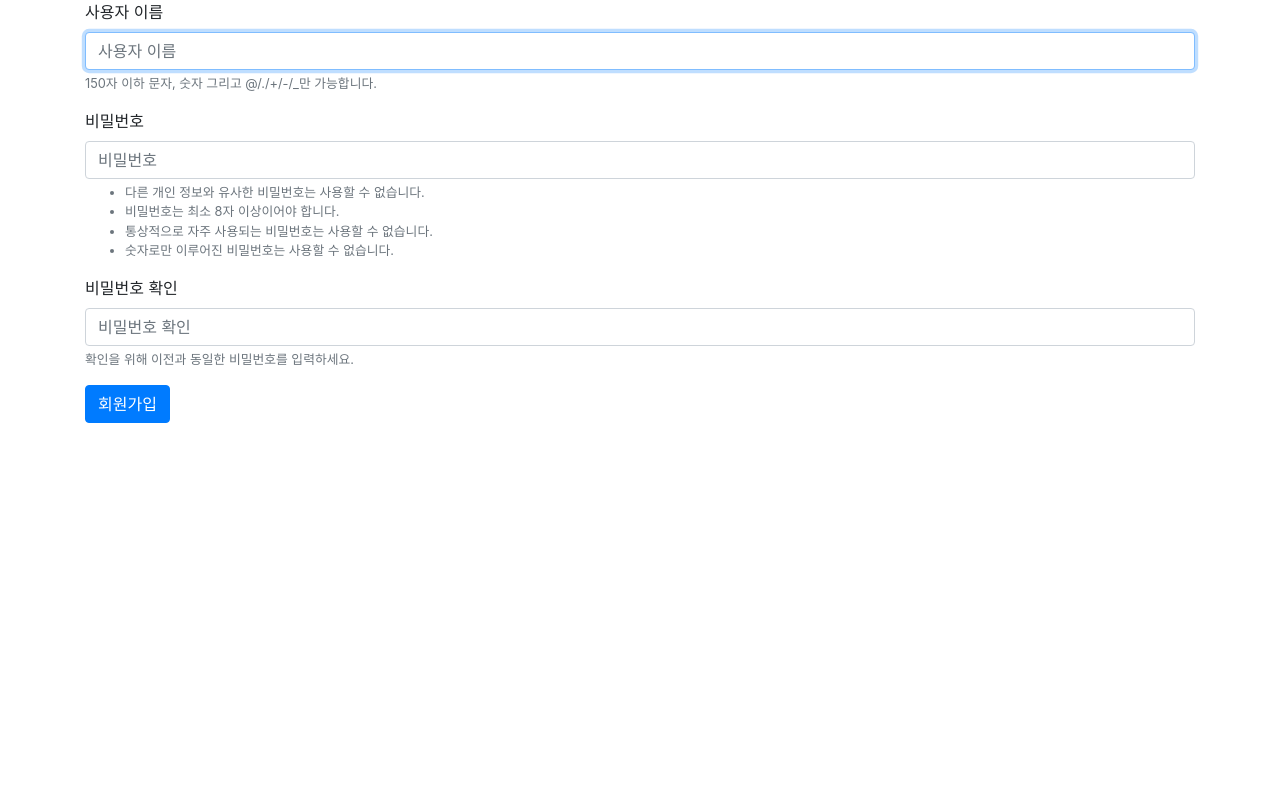
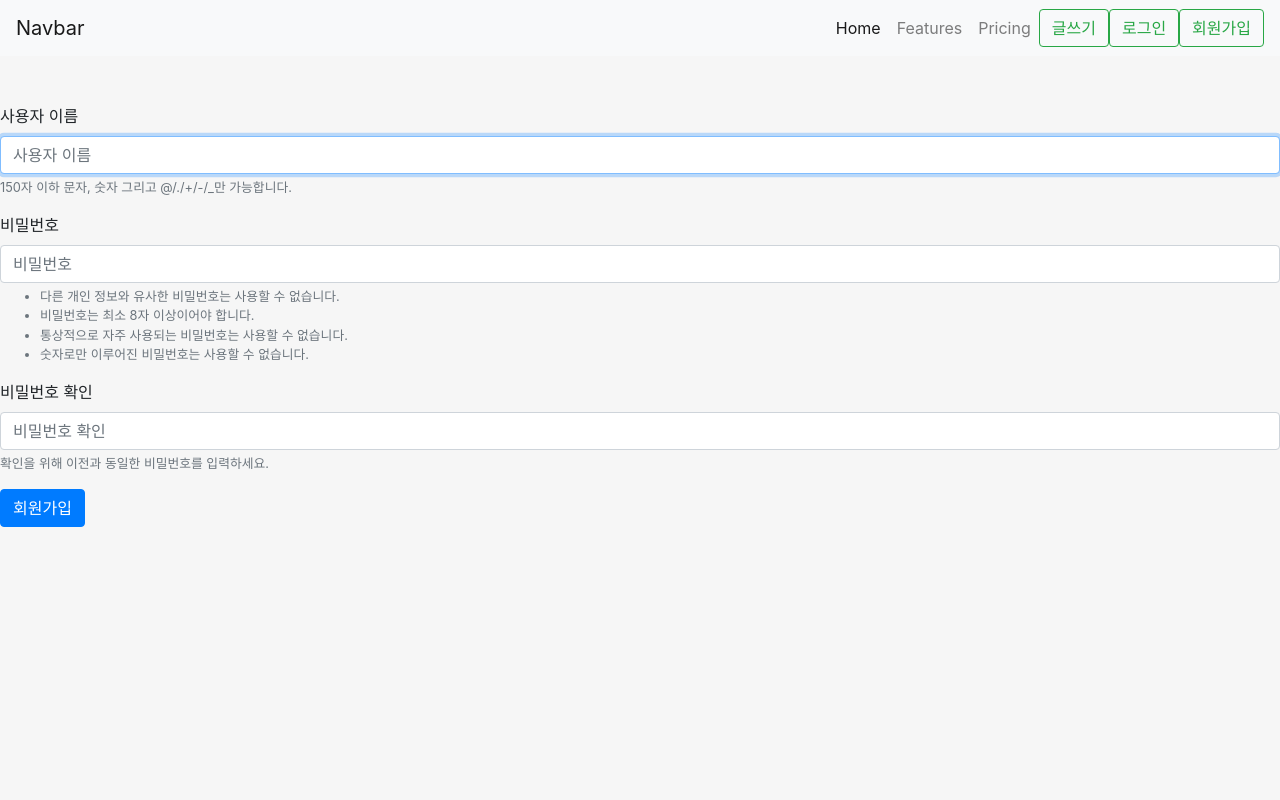
Before and after one commit to naye0ng/-Personal-or-Group-Notes-App, a Django app: page /accounts/signup/ in a window 1280 px wide. Run offline with Django 3.2, Linux system fonts and the light colour scheme; some libraries are stand-ins or nearby versions.

Commit message:
정적 파일 추가 및 navbar 생성

```diff
--- /dev/null
+++ b/static/css/style.css
@@ -0,0 +1,31 @@
+html, body {
+    height: 100vh;
+    background-color: #f6f6f6!important;
+}
+.card {
+    background-color: white;
+    box-shadow: 0 6px 15px rgba(36,37,38,0.08);
+    border-radius: 16px;
+    transition: box-shadow 0.25s ease, transform 0.25s ease;
+}
+
+.card:hover {
+    box-shadow: 5px 12px 20px rgba(36,37,38,0.13);
+}
+
+.preview-card{
+    width: 350px;
+    height: 420px;
+    margin-right: 30px;
+    margin-bottom: 50px;
+}
+
+@media screen and (max-width: 1170px) {
+    .preview-card{
+        width: 100%;
+    }
+}
+
+.h-fix{
+    height : calc(100vh - 56px - 5vh);
+}
--- a/templates/base.html
+++ b/templates/base.html
@@ -1,5 +1,5 @@
 <!DOCTYPE html>
-<html lang="en">
+<html lang="ko">
 <head>
     <meta charset="UTF-8">
     <meta name="viewport" content="width=device-width, initial-scale=1.0">
@@ -7,13 +7,16 @@
     <!-- Bootstrap CSS -->
     <link rel="stylesheet" href="https://stackpath.bootstrapcdn.com/bootstrap/4.3.1/css/bootstrap.min.css" integrity="sha384-ggOyR0iXCbMQv3Xipma34MD+dH/1fQ784/j6cY/iJTQUOhcWr7x9JvoRxT2MZw1T" crossorigin="anonymous">
     <title>{% block title %}{% endblock %}</title>
+    <!-- Custom CSS -->
+    {% load static %}
+    <link rel="stylesheet" href="{% static 'css/style.css' %}">
 </head>
 <body>
+    <!--navbar-->
+    {% include "nav.html" %}
 
-    <div class="container">
     {% block body %}
     {% endblock %}
-    </div>
 
     <!-- Optional JavaScript -->
     <!-- jQuery first, then Popper.js, then Bootstrap JS -->
--- /dev/null
+++ b/templates/nav.html
@@ -0,0 +1,46 @@
+<nav class="navbar navbar-expand-lg navbar-light bg-light mb-5">
+  <a class="navbar-brand" href="#">Navbar</a>
+  <button class="navbar-toggler" type="button" data-toggle="collapse" data-target="#navbarNavDropdown" aria-controls="navbarNavDropdown" aria-expanded="false" aria-label="Toggle navigation">
+    <span class="navbar-toggler-icon"></span>
+  </button>
+  <div class="collapse navbar-collapse" id="navbarNavDropdown">
+    <!-- <ul class="navbar-nav">
+      <li class="nav-item dropdown">
+        <a class="nav-link dropdown-toggle" href="#" id="navbarDropdownMenuLink" role="button" data-toggle="dropdown" aria-haspopup="true" aria-expanded="false">
+          Dropdown link
+        </a>
+        <div class="dropdown-menu" aria-labelledby="navbarDropdownMenuLink">
+          <a class="dropdown-item" href="#">Action</a>
+          <a class="dropdown-item" href="#">Another action</a>
+          <a class="dropdown-item" href="#">Something else here</a>
+        </div>
+      </li>
+    </ul> -->
+    <ul class="navbar-nav ml-auto">
+      <li class="nav-item active">
+        <a class="nav-link" href="#">Home <span class="sr-only">(current)</span></a>
+      </li>
+      <li class="nav-item">
+        <a class="nav-link" href="#">Features</a>
+      </li>
+      <li class="nav-item">
+        <a class="nav-link" href="#">Pricing</a>
+      </li>
+    </ul>
+    <form action="{% url 'memos:create' %}" class="form-inline my-2 my-lg-0">
+      <button class="btn btn-outline-success my-2 my-sm-0" type="submit">글쓰기</button>
+    </form>
+    {% if user.is_authenticated %}
+    <form action="{% url 'accounts:logout' %}" class="form-inline my-2 my-lg-0">
+        <button class="btn btn-outline-success my-2 my-sm-0" type="submit">로그아웃</button>
+    </form>
+    {% else %}
+    <form action="{% url 'accounts:login' %}" class="form-inline my-2 my-lg-0">
+        <button class="btn btn-outline-success my-2 my-sm-0" type="submit">로그인</button>
+    </form>
+    <form action="{% url 'accounts:signup' %}" class="form-inline my-2 my-lg-0">
+        <button class="btn btn-outline-success my-2 my-sm-0" type="submit">회원가입</button>
+    </form>
+    {% endif %}
+  </div>
+</nav>
```
